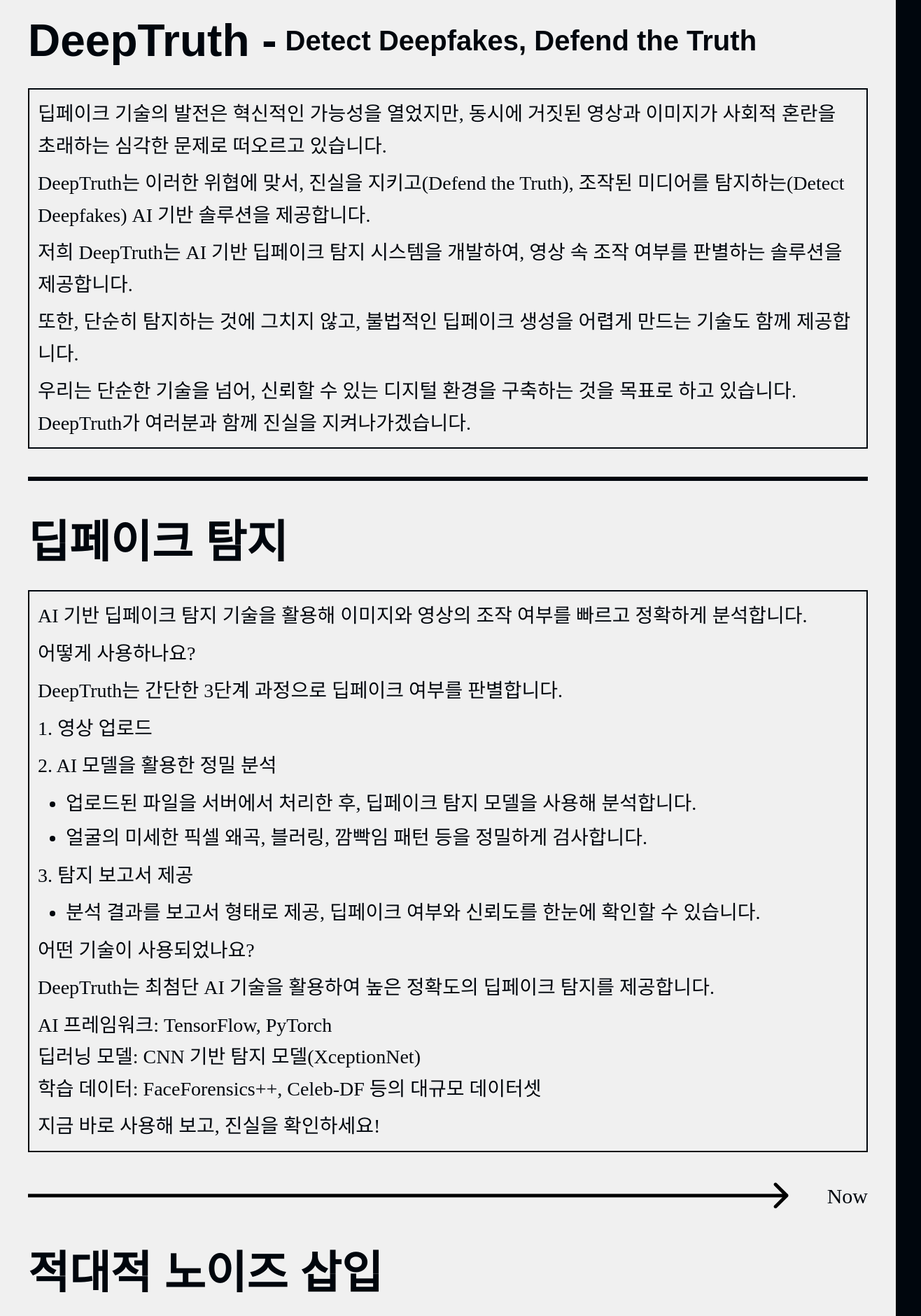
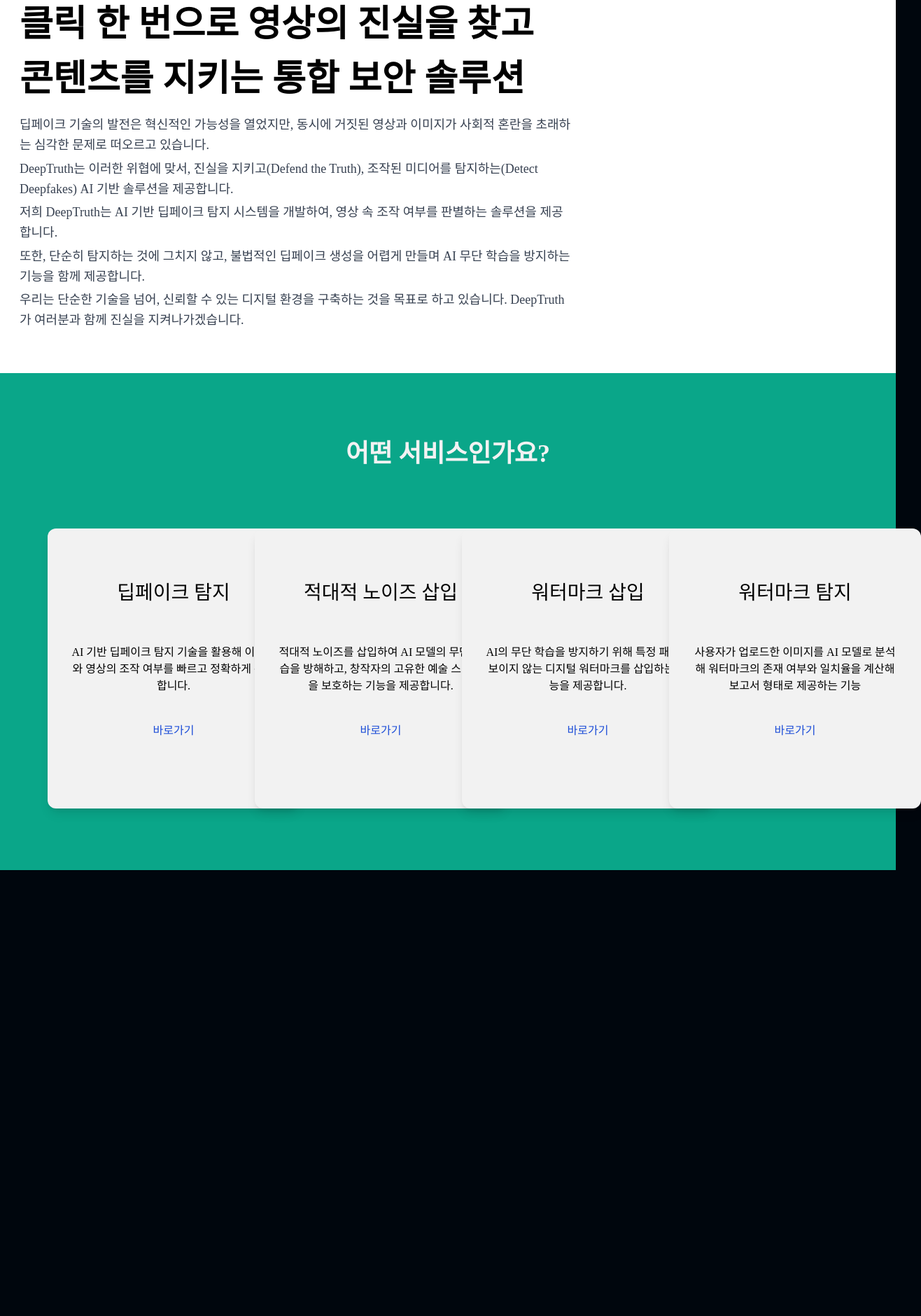
Before and after one commit to 25-HF003/front-end, a React (Vite) app: page /features in a window 1280 px wide. Shown: the part 160-2040 px from the top of the page at 70% size, 1316 px wide, since content can reach past the window. After the commit the page ends 1403 px from the top, so only its background shows below. Built offline with nearby package versions, Linux system fonts and the light colour scheme; a web font is replaced by a local one.

Commit message:
Style: 기능소개 페이지 UI 변경

```diff
--- a/src/pages/Features.tsx
+++ b/src/pages/Features.tsx
@@ -2,167 +2,73 @@ import { Link } from "react-router-dom";
 
 function Features() {
   return(
-    <div className="flex flex-col items-center justify-center text-[28px] text-black-200">
-      <div className="w-full max-w-7xl bg-gray-50 p-10 md:p-10 mx-auto my-10 flex flex-col items-center justify-center rounded-[10px]">
-        {/* 서비스 설명 */}
     <div className="w-full">
-
+      <div className="grid grid-cols-1 md:grid-cols-3 gap-8 bg-white-100 px-7 py-12">
         {/* 타이틀 */}
-          <div className="flex items-center">
-            <h1 className="text-[64px] font-poppins font-bold">DeepTruth -</h1>
-            <span className="text-[40px] font-poppins font-bold mx-3">Detect Deepfakes, Defend the Truth</span>
-          </div>
-
+          <div className="flex flex-col justify-center md:col-span-2">
+            <h1 className="flex items-center text-[12px] font-poppins font-bold text-green-300">DeepTruth - Detect Deepfakes, Defend the Truth</h1>
+            <h1 className="font-bold text-[52px]">
+              클릭 한 번으로 영상의 진실을 찾고<br/>
+              콘텐츠를 지키는 통합 보안 솔루션</h1>
           {/* 내용 */}
-          <div className="border-2 border-black-200 p-3 my-5 space-y-2 leading-relaxed">
+            <div className="my-3 space-y-1 leading-relaxed text-lg text-gray-700 pr-4">
               <p>딥페이크 기술의 발전은 혁신적인 가능성을 열었지만, 동시에 거짓된 영상과 이미지가 사회적 혼란을 초래하는 심각한 문제로 떠오르고 있습니다.</p>
               <p>DeepTruth는 이러한 위협에 맞서, 진실을 지키고(Defend the Truth), 조작된 미디어를 탐지하는(Detect Deepfakes) AI 기반 솔루션을 제공합니다.</p>
               <p>저희 DeepTruth는 AI 기반 딥페이크 탐지 시스템을 개발하여, 영상 속 조작 여부를 판별하는 솔루션을 제공합니다.</p>
-            <p>또한, 단순히 탐지하는 것에 그치지 않고, 불법적인 딥페이크 생성을 어렵게 만드는 기술도 함께 제공합니다.</p>
+              <p>또한, 단순히 탐지하는 것에 그치지 않고, 불법적인 딥페이크 생성을 어렵게 만들며 AI 무단 학습을 방지하는 기능을 함께 제공합니다.</p>
               <p>우리는 단순한 기술을 넘어, 신뢰할 수 있는 디지털 환경을 구축하는 것을 목표로 하고 있습니다. DeepTruth가 여러분과 함께 진실을 지켜나가겠습니다.</p>
             </div>
-
-          {/* 가로선 */}
-          <hr className="border-[3px] border-black-200 my-10" />
+          </div>
       </div>
 
-        {/* 딥페이크 탐지 설명 */}
-        <div className="w-full">
-          {/* 타이틀 */}
-          <h1 className="text-[64px] font-poppins font-bold">딥페이크 탐지</h1>
+      <div className="py-12 w-full bg-green-200 px-7 flex flex-col justify-center items-center">
+        <h1 className="text-white-200 font-bold text-[36px] py-10 ">어떤 서비스인가요?</h1>
+        <div className="grid grid-cols-1 md:grid-cols-4 gap-10 py-10 px-10">
 
-          {/* 내용 */}
-          <div className="border-2 border-black-200 p-3 my-5 space-y-2 leading-relaxed">
-            <p>AI 기반 딥페이크 탐지 기술을 활용해 이미지와 영상의 조작 여부를 빠르고 정확하게 분석합니다.</p>
-            <p>어떻게 사용하나요?</p>
-            <p>DeepTruth는 간단한 3단계 과정으로 딥페이크 여부를 판별합니다.</p>
-            <p>1. 영상 업로드</p>
-            <p>2. AI 모델을 활용한 정밀 분석</p>
-            <ul className="list-disc ml-10 space-y-1">
-              <li>업로드된 파일을 서버에서 처리한 후, 딥페이크 탐지 모델을 사용해 분석합니다.</li>
-              <li>얼굴의 미세한 픽셀 왜곡, 블러링, 깜빡임 패턴 등을 정밀하게 검사합니다.</li>
-            </ul>
-            <p>3. 탐지 보고서 제공</p>
-            <ul className="list-disc ml-10 space-y-1">
-              <li>분석 결과를 보고서 형태로 제공, 딥페이크 여부와 신뢰도를 한눈에 확인할 수 있습니다.</li>
-            </ul>
-            <p>어떤 기술이 사용되었나요?</p>
-            <p>DeepTruth는 최첨단 AI 기술을 활용하여 높은 정확도의 딥페이크 탐지를 제공합니다.</p>
-            <p>
-              AI 프레임워크: TensorFlow, PyTorch<br/>
-              딥러닝 모델: CNN 기반 탐지 모델(XceptionNet)<br/>
-              학습 데이터: FaceForensics++, Celeb-DF 등의 대규모 데이터셋
-            </p>
-            <p>지금 바로 사용해 보고, 진실을 확인하세요!</p>
-          </div>
-
-          {/* 화살표 */}
-          <div className="flex items-center justify-between my-10">
-            <img src="/feature-arrow.svg" alt="화살표" />
-            <Link to="/detection" className="text-[30px]">
-              Now
+          {/* 딥페이크 */}
+          <div className="w-[360px] h-[400px] bg-white-200 p-8 flex flex-col justify-center items-center text-center rounded-xl shadow-lg hover:shadow-2xl transition duration-300 transform hover:scale-[1.02]">
+            <h5 className="justify-start text-[28px] py-2 mb-4">딥페이크 탐지</h5>
+            <div className="h-[200px] py-7 flex flex-col">
+              AI 기반 딥페이크 탐지 기술을 활용해 이미지와 영상의 조작 여부를 빠르고 정확하게 분석합니다.
+              <Link to="/detection" className="pt-10 text-blue-500">
+              바로가기
             </Link>
             </div>
           </div>
-
-        {/* 적대적 노이즈 설명 */}
-        <div>
-          {/* 타이틀 */}
-          <h1 className="text-[64px] font-poppins font-bold">적대적 노이즈 삽입</h1>
-
-          {/* 내용 */}
-          <div className="border-2 border-black-200 p-3 my-5 space-y-2 leading-relaxed">
-            <p>AI에게만 보이는 적대적 노이즈를 삽입하여 무단 학습을 방지하고 딥페이크 생성을 차단하는 기능을 제공합니다.</p>
-            <p>어떻게 사용하나요?</p>
-            <p>DeepTruth는 다음의 간단한 3단계 과정을 통해 이미지를 보호합니다.</p>
-            <p>1. 이미지 업로드</p>
-            <p>2. AI 기반 적대적 노이즈 생성</p>
-            <ul className="list-disc ml-10 space-y-1">
-              <li>적대적 공격 기법(FGSM)을 활용해 AI가 학습하거나 변조하기 어렵도록 하는 보안 노이즈를 삽입합니다.</li>
-            </ul>
-            <p>3. 보호된 이미지 제공</p>
-            <ul className="list-disc ml-10 space-y-1">
-              <li>노이즈가 적용된 이미지를 다운로드할 수 있습니다.</li>
-              <li>업로드한 모든 보호 이미지는 마이페이지에서 다시 확인할 수 있습니다.</li>
-            </ul>
-            <p>어떤 기술이 사용되었나요?</p>
-            <ul className="list-disc ml-10 space-y-1">
-              <li>AI 프레임워크: PyTorch</li>
-              <li>적대적 노이즈 기법: FGSM(Fast Gradient Sign Method), Gaussian Blur</li>
-            </ul>
-          </div>
-
-          {/* 화살표 */}
-          <div className="flex items-center justify-between my-10">
-            <img src="/feature-arrow.svg" alt="화살표" />
-            <Link to="/adversarial-noise" className="text-[30px]">
-              Now
+          {/* 적대적 노이즈 */}
+          <div className="w-[360px] h-[400px] bg-white-200 p-8 flex flex-col justify-center items-center text-center rounded-xl shadow-lg hover:shadow-2xl transition duration-300 transform hover:scale-[1.02]">
+            <h5 className="justify-start text-[28px] py-2 mb-4">적대적 노이즈 삽입</h5>
+            <div className="h-[200px] py-7 flex flex-col">
+              적대적 노이즈를 삽입하여 AI 모델의 무단 학습을 방해하고, 창작자의 고유한 예술 스타일을 보호하는 기능을 제공합니다.
+              <Link to="/adversarial-noise" className="pt-10 text-blue-500">
+              바로가기
             </Link>
               </div>
           </div>
-
-        {/* 디지털 워터마크 설명 */}
-        <div>
-          {/* 타이틀 */}
-          <h1 className="text-[64px] font-poppins font-bold">디지털 워터마크 삽입</h1>
-
-          {/* 내용 */}
-          <div className="border-2 border-black-200 p-3 my-5 space-y-2 leading-relaxed">
-            <p>DeepTruth는 AI의 무단 학습을 방지하고, 콘텐츠의 원본성을 보호하기 위해 특정 패턴의 보이지 않는 디지털 워터마크를 삽입하는 기능을 제공합니다.</p>
-            <p>사용자는 개인 서명을 생성하여 등록할 수 있으며, 이후 업로드한 이미지와 영상에 해당 서명이 삽입됩니다. 또한, 추후 변조 여부를 탐지하여 원본성을 검증할 수 있습니다.</p>
-            <p>어떻게 사용하나요?</p>
-            <p>DeepTruth는 다음의 두 가지 기능을 제공합니다.</p>
-            <p>1. 디지털 워터마크 적용</p>
-            <p>사용자가 등록한 개인 서명을 기반으로 보이지 않는 디지털 워터마크를 삽입합니다.</p>
-            <div className="ml-3">
-              <p>1. 이미지 및 영상 업로드</p>
-              <p>2. 사용자 서명 확인</p>
-              <p>3. 디지털 워터마크 삽입</p>
-              <p>4. 워터마킹된 파일 제공</p>
-            </div>
-            <ul className="list-disc ml-12 space-y-1">
-              <li>워터마크가 적용된 이미지를 다운로드할 수 있습니다.</li>
-              <li>마이페이지에서 언제든지 확인 가능합니다.</li>
-            </ul>
-            <p>2. 디지털 워터마크 탐지</p>
-            <p>DeepTruth에서 삽입한 워터마킹이 변조되었는지 확인할 수 있습니다.</p>
-            <div className="ml-3">
-              <p>1. 이미지 및 영상 업로드</p>
-              <p>2. 서명 탐지 진행</p>
-            </div>
-            <ul className="list-disc ml-12 space-y-1">
-              <li>AI가 사용자의 등록된 서명을 기반으로 워터마크를 탐지합니다.</li>
-            </ul>
-            <p className="ml-3">3. 탐지 결과 보고서 제공</p>
-            <ul className="list-disc ml-12 space-y-1">
-              <li>탐지 결과를 보고서 형태로 확인할 수 있습니다.</li>
-            </ul>
-            <p>결과 보고서 제공</p>
-            <ul className="list-disc ml-12 space-y-1">
-              <li>워터마크 탐지 여부 (Y/N)</li>
-              <li>원본 워터마크와의 일치율 (%)</li>
-              <li>변조가 감지된 경우, 신고 페이지로 이동할 수 있는 링크 제공</li>
-            </ul>
-            <p>어떤 기술이 사용되었나요?</p>
-            <ul className="list-disc ml-12 space-y-1">
-              <li>AI 프레임워크: PyTorch, TensorFlow</li>
-              <li>디지털 워터마킹 기법: Watermark Anything</li>
-            </ul>
-            <p>DeepTruth는 사용자의 디지털 자산을 보호하고, AI가 무단으로 콘텐츠를 학습하는 것을 막기 위한 강력한 보안 솔루션을 제공합니다.</p>
-            <p>이제, 당신의 콘텐츠에 보이지 않는 서명을 남기고, 원본성을 지키세요.</p>
-          </div>
-
-          {/* 화살표 */}
-          <div className="flex items-center justify-between my-10">
-            <img src="/feature-arrow.svg" alt="화살표" />
-            <Link to="/watermark-insert" className="text-[30px]">
-              Now
+          {/* 워터마크 삽입 */}
+          <div className="w-[360px] h-[400px] bg-white-200 p-8 flex flex-col justify-center items-center text-center rounded-xl shadow-lg hover:shadow-2xl transition duration-300 transform hover:scale-[1.02]">
+            <h5 className="justify-start text-[28px] py-2 mb-4">워터마크 삽입</h5>
+            <div className="h-[200px] py-7 flex flex-col">
+              AI의 무단 학습을 방지하기 위해 특정 패턴의 보이지 않는 디지털 워터마크를 삽입하는 기능을 제공합니다.
+              <Link to="/watermark-insert" className="pt-10 text-blue-500">
+              바로가기
             </Link>
             </div>
-
+          </div>
+          {/* 워터마크 탐지 */}
+          <div className="w-[360px] h-[400px] bg-white-200 p-8 flex flex-col justify-center items-center text-center rounded-xl shadow-lg hover:shadow-2xl transition duration-300 transform hover:scale-[1.02]">
+            <h5 className="justify-start text-[28px] py-2 mb-4">워터마크 탐지</h5>
+            <div className="h-[200px] py-7 flex flex-col">
+              사용자가 업로드한 이미지를 AI 모델로 분석해 워터마크의 존재 여부와 일치율을 계산해 보고서 형태로 제공하는 기능
+              <Link to="/watermark-detection" className="pt-10 text-blue-500">
+              바로가기
+            </Link>
             </div>
           </div>
-    </div>)
+        </div>
+      </div>
+    </div>
+  )
 }
 
 export default Features;
--- a/tailwind.config.js
+++ b/tailwind.config.js
@@ -35,7 +35,8 @@ export default {
               100: "#FB923C"
             },
             'blue': {
-              100: "#e3f2fd"
+              100: "#e3f2fd",
+              500: "#1D4ED8"
             },
           },
           animation: {
```
Lines whose indentation alone changed are shown as unchanged.
